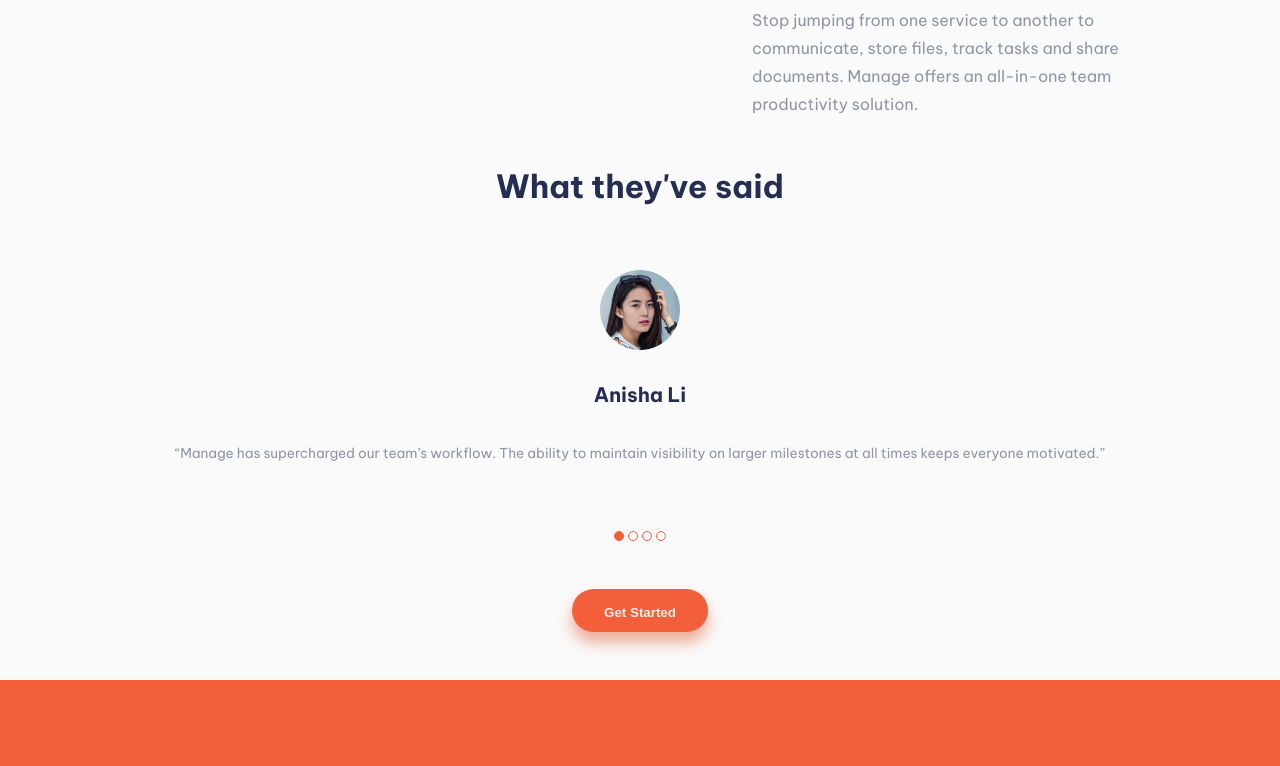
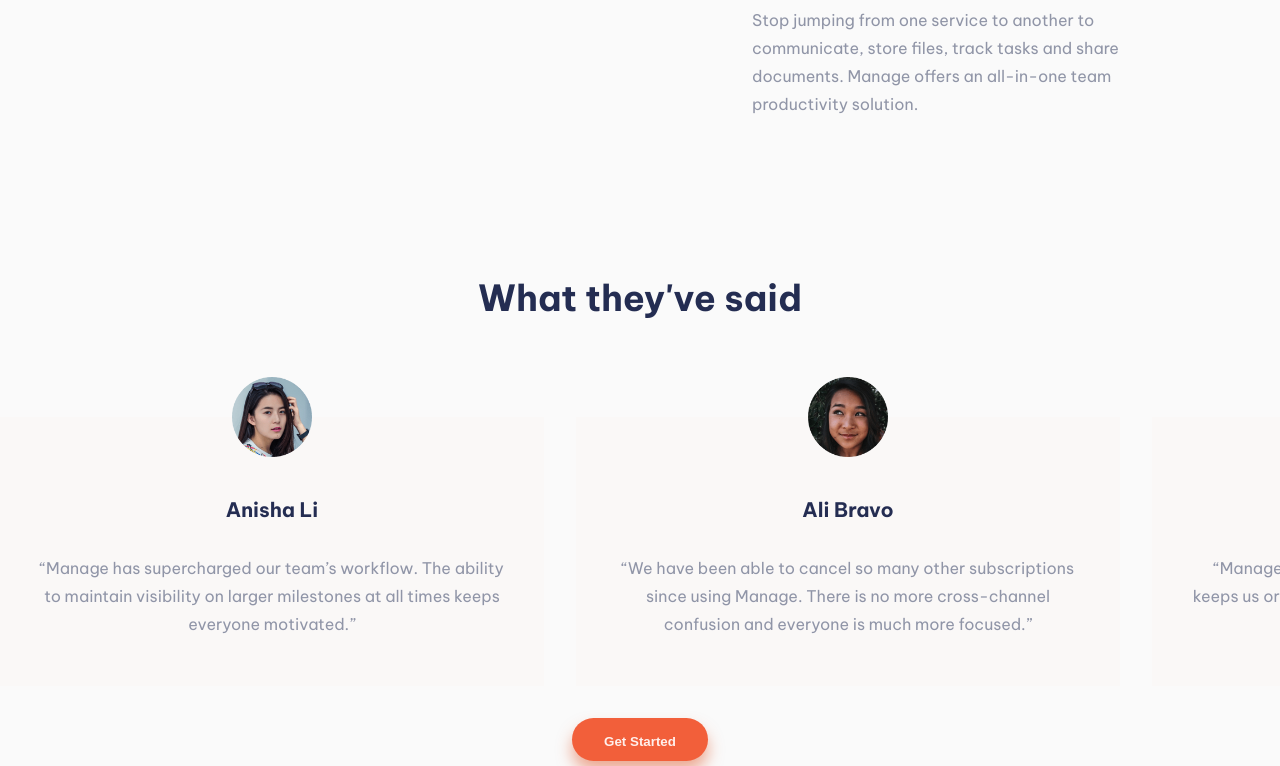
Before and after one commit to kaseyvee/manage-landing, a React (Vite) app: page / in a window 1280 px wide. Shown: the part 1223-1989 px from the top of the page. Built offline with nearby package versions, Linux system fonts and the light colour scheme.

Commit message:
Make testimonials responsive

```diff
--- a/src/styles/abstracts/_colors.scss
+++ b/src/styles/abstracts/_colors.scss
@@ -1,7 +1,9 @@
 $alpha: 0.1;
+$alpha2: 0.01;
 
 $red: hsl(12, 88%, 59%);
 $transparentRed: hsl(12, 88%, 59%, $alpha);
+$transparentRed2: hsl(12, 88%, 59%, $alpha2);
 $lightRed: hsl(13, 100%, 96%);
 
 $blue: hsl(228, 39%, 23%);
--- a/src/styles/components/_offers.scss
+++ b/src/styles/components/_offers.scss
@@ -6,7 +6,7 @@
     @include center(column);
     gap: 1rem;
     text-align: center;
-    padding: 2rem;
+    padding: 1rem 2rem 3rem 2rem;
 
     &_header {
       font-size: 1.75rem;
@@ -22,7 +22,6 @@
     display: flex;
     flex-direction: column;
     gap: 1.5rem;
-    margin: 1rem 0rem 4rem 0;
 
     &_item {
       &_header {
--- a/src/styles/components/_testimonials.scss
+++ b/src/styles/components/_testimonials.scss
@@ -1,13 +1,14 @@
 .testimonials {
   @include center(column);
-  gap: 3rem;
+  gap: 2rem;
   width: 100%;
-  padding: 3rem 0;
+  padding: 3rem 0 3rem 0;
 
   &_list {
     display: flex;
     gap: 2rem;
-    width: 100%;
+    width: 90%;
+    padding-top: 4rem;
     overflow-x: auto;
     scroll-snap-type: x mandatory;
     scroll-behavior: smooth;
@@ -25,14 +26,19 @@
       gap: 2rem;
       text-align: center;
       width: 100%;
+      max-width: 34rem;
       flex-shrink: 0;
       scroll-snap-align: start;
-      padding: 1rem 0;
-
+      padding: 5rem 0 3rem 0;
+      background-color: $transparentRed2;
+      position: relative;
 
       &_image {
+        position: absolute;
+        top: -2.5rem;
         width: 5rem;
         height: 5rem;
+        z-index: 10;
 
         img {
           object-fit: cover;
@@ -46,7 +52,7 @@
 
       &_testimony {
         font-size: 0.85rem;
-        padding: 0 3rem;
+        padding: 0 1.5rem;
       }
     }
   }
@@ -64,3 +70,33 @@
     }
   }
 }
+
+@media (min-width: 769px) {
+  .testimonials {
+    padding: 0;
+    height: 100vh;
+
+    &_header {
+      font-size: 2.25rem;
+    }
+
+    &_list {
+      width: 100%;
+      scroll-snap-type: none;
+
+      &_item {
+
+
+        &_testimony {
+          font-size: 1rem;
+          padding: 0 2.5rem;
+        }
+      }
+    }
+
+    &_carousel-nav {
+      display: none;
+    }
+  }
+
+}
```
